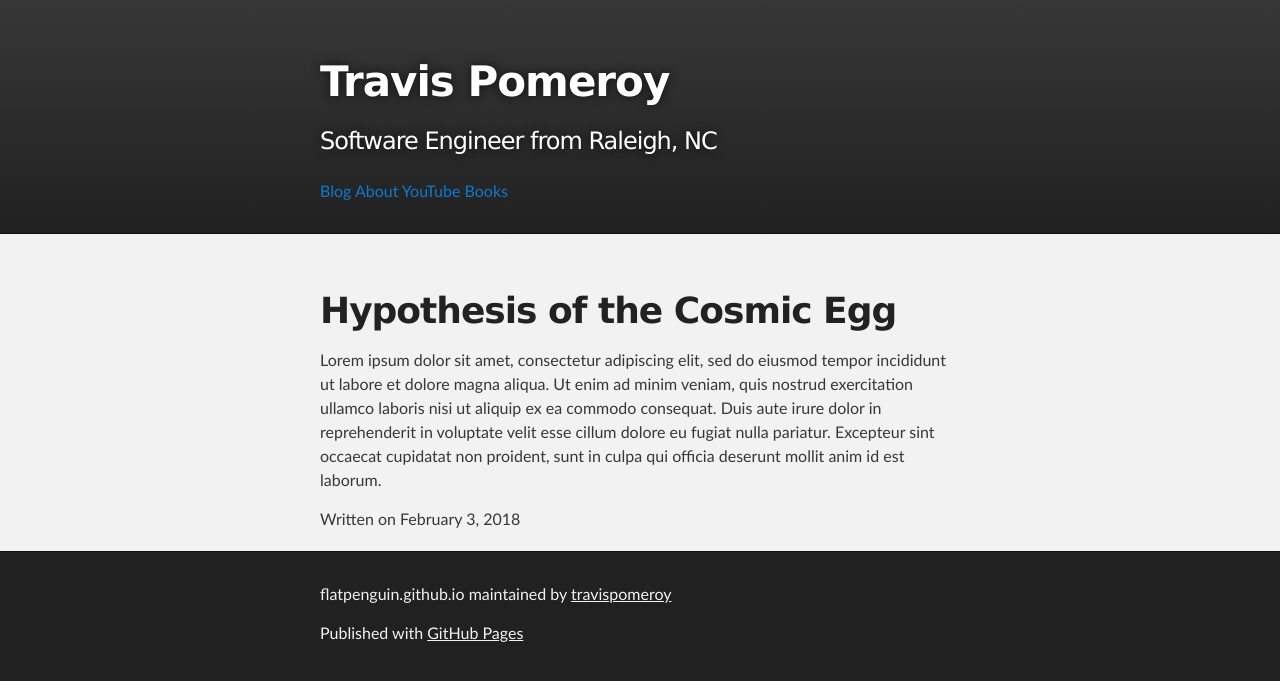
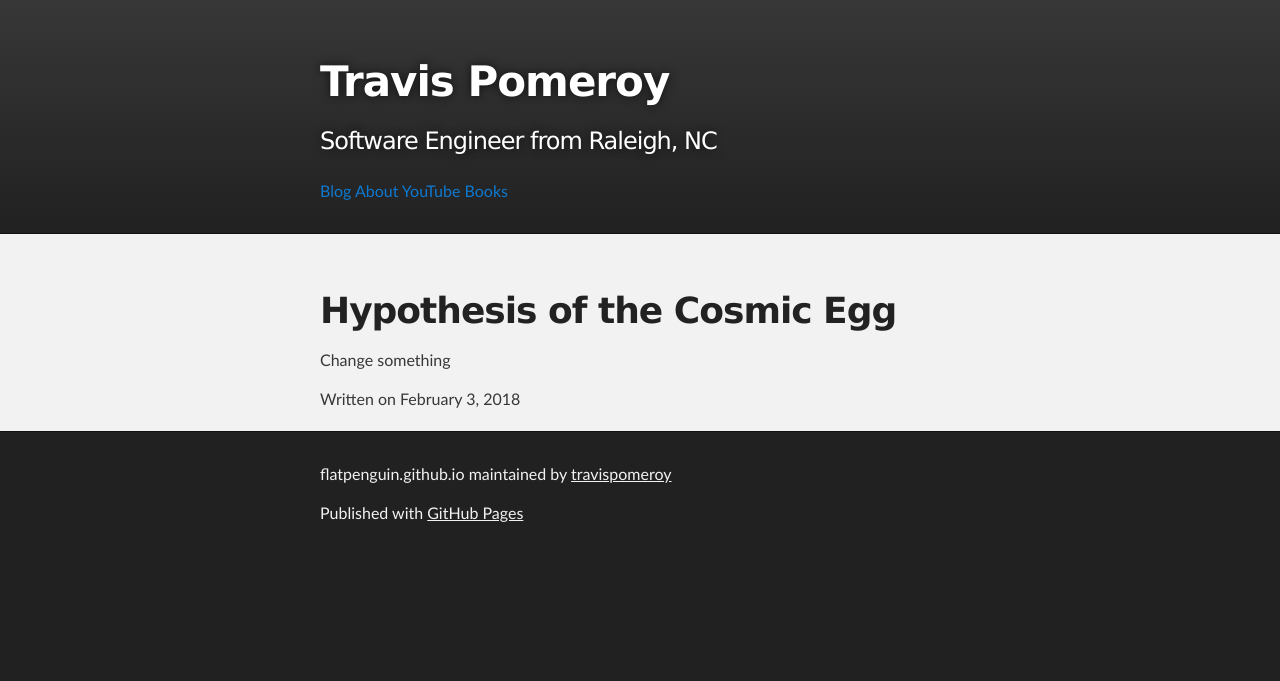
Before and after one commit to travispomeroy/flatpenguin.github.io, a Jekyll site: the page built from _posts/2018-2-3-Hypothesis-Of-The-Cosmic-Egg.md, in a window 1280 px wide. Shown: the top 681 px of the page. Built offline with Jekyll 4.4.1, drawn with Linux system fonts in a browser that asks for light colours.

Commit message:
Simple change to push to repo.

```diff
--- a/_posts/2018-2-3-Hypothesis-Of-The-Cosmic-Egg.md
+++ b/_posts/2018-2-3-Hypothesis-Of-The-Cosmic-Egg.md
@@ -3,7 +3,4 @@ layout: post
 title: Hypothesis of the Cosmic Egg
 ---
 
-Lorem ipsum dolor sit amet, consectetur adipiscing elit, sed do eiusmod tempor incididunt ut labore et dolore magna
-aliqua. Ut enim ad minim veniam, quis nostrud exercitation ullamco laboris nisi ut aliquip ex ea commodo consequat.
-Duis aute irure dolor in reprehenderit in voluptate velit esse cillum dolore eu fugiat nulla pariatur. Excepteur sint
-occaecat cupidatat non proident, sunt in culpa qui officia deserunt mollit anim id est laborum.
+Change something
```
